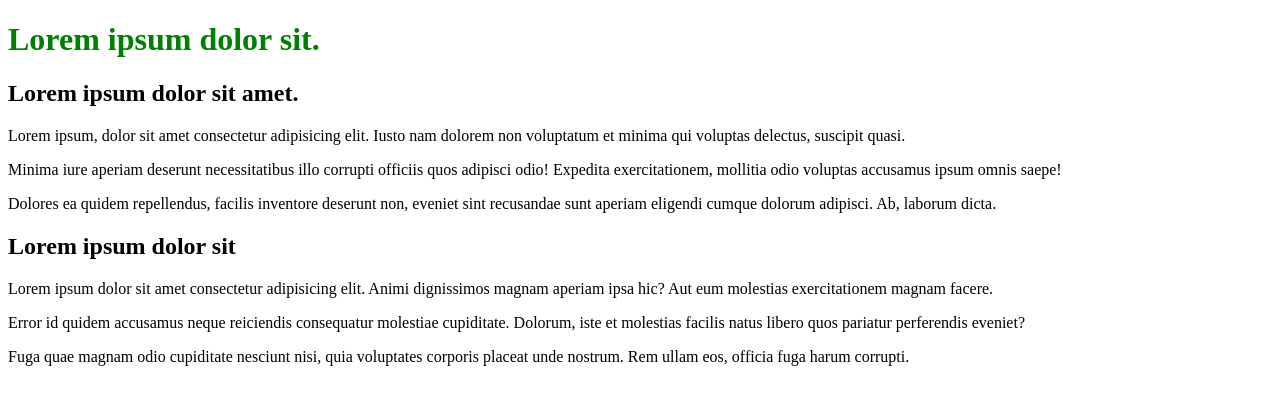
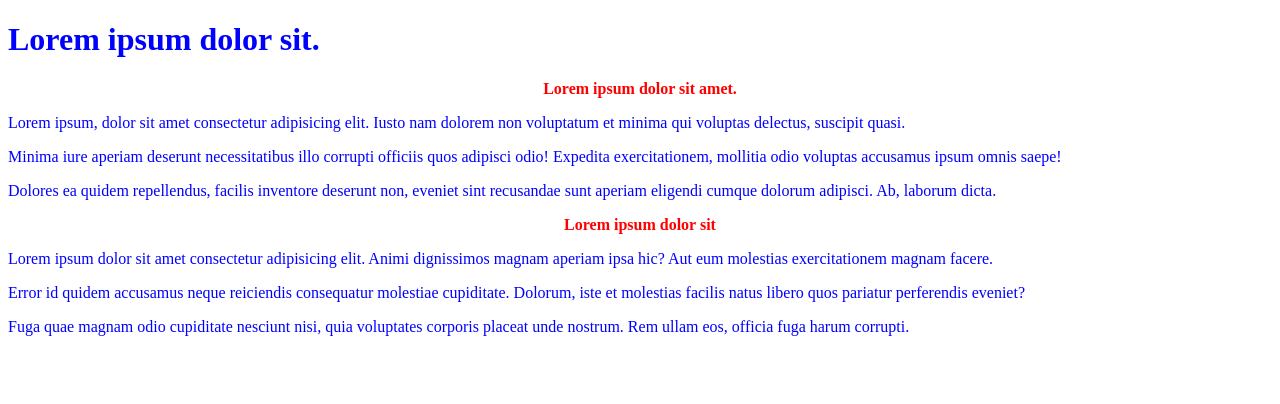
Before and after one commit to BrosPro02/pe2023-1-VSC-16.07, a plain HTML site: page Index.html in a window 1280 px wide. Drawn offline with Linux system fonts and the light colour scheme.

Commit message:
Add style

```diff
--- a/Index.html
+++ b/Index.html
@@ -4,14 +4,13 @@
     <meta charset="UTF-8">
     <meta name="viewport" content="width=device-width, initial-scale=1.0">
     <title>CSS Intro</title>
-    <style>
-        h1 {
-            color: green;
-        }
-    </style>
+    <link rel="stylesheet" href="./assests/css/style.css">
+
 </head>
 <body>
     <h1>Lorem ipsum dolor sit.</h1>
+
+
     <h2>Lorem ipsum dolor sit amet.</h2>
 
     <p>
--- /dev/null
+++ b/assests/css/style.css
@@ -0,0 +1,13 @@
+h1 {
+    color: blue;
+}
+h2 {
+    color: red;
+}
+p {
+    color: blue;
+
+}
+h2 {
+    text-align: center; font-size: 16px
+}
```
